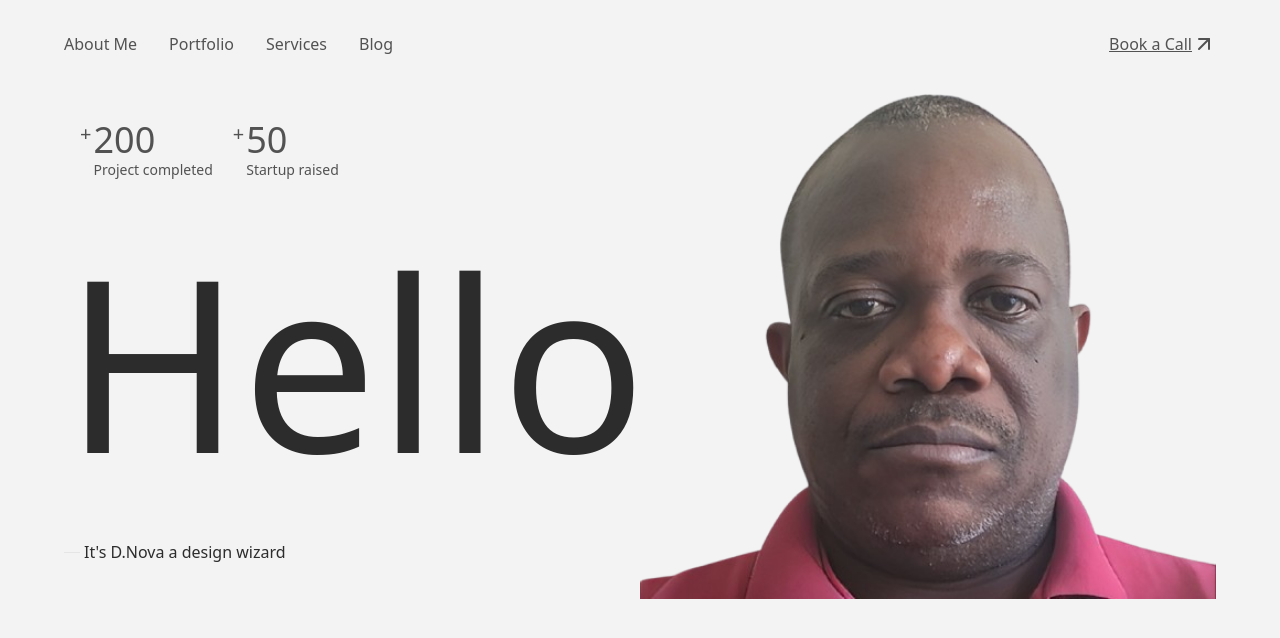
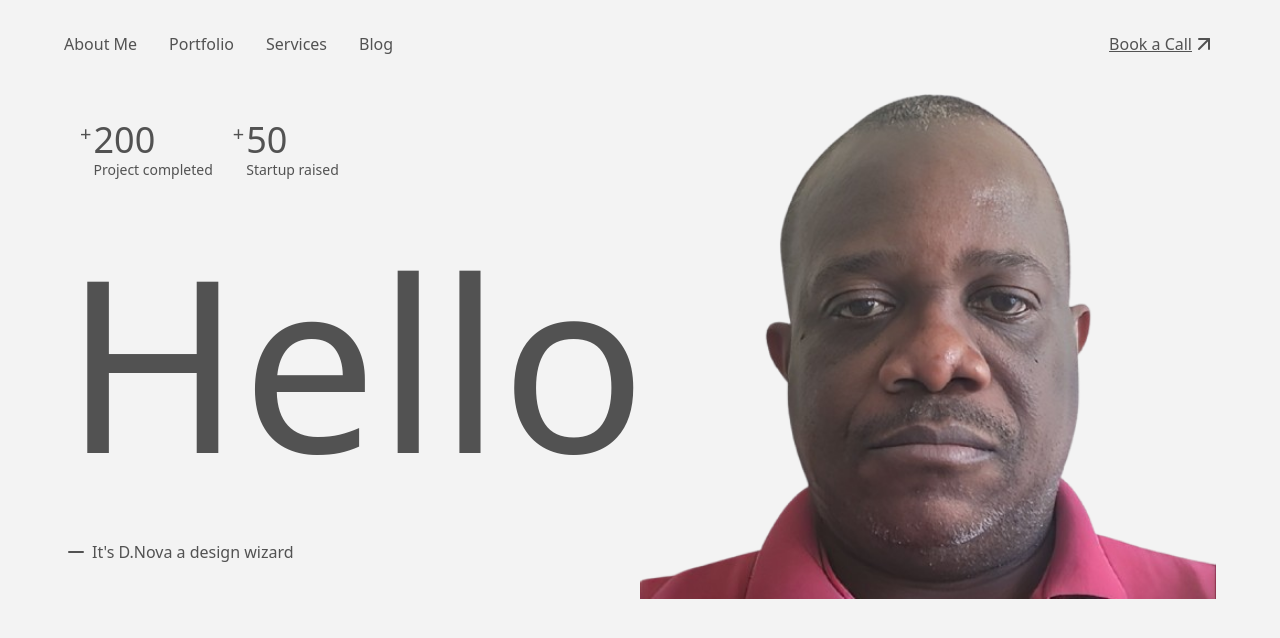
Before and after one commit to cmoronu1/profile, a Next.js app: page / in a window 1280 px wide. Shown: the top 638 px of the page. Built offline with nearby package versions, Linux system fonts and the light colour scheme.

Commit message:
Update body.tsx

```diff
--- a/app/components/body.tsx
+++ b/app/components/body.tsx
@@ -1,10 +1,11 @@
 import { Separator } from "@/components/ui/separator";
+import { Minus, SeparatorHorizontal } from "lucide-react";
 import Image from "next/image";
 
 export function Body() {
   return (
     <div className="grid grid-cols-2">
-      <div className="flex flex-col justify-between pb-30">
+      <div className="flex flex-col">
         <div className="flex gap-5 pl-4 mt-12">
           {["200", "50"].map((member) => (
             <div key={member} className="flex align-top gap-0.5">
@@ -18,12 +19,10 @@ export function Body() {
             </div>
           ))}
         </div>
-        <div className="text-[#2c2c2c] flex flex-col">
-          <span className="text-[15em]">Hello</span>
-          <div className="flex items-center gap-1">
-            <hr className="w-4"/>
-            <span>It's D.Nova a design wizard</span>
-          </div>
+        <span className="text-[15em]">Hello</span>
+        <div className="flex items-center gap-1">
+          <Minus />
+          <span>It's D.Nova a design wizard</span>
         </div>
       </div>
       <Image
```
